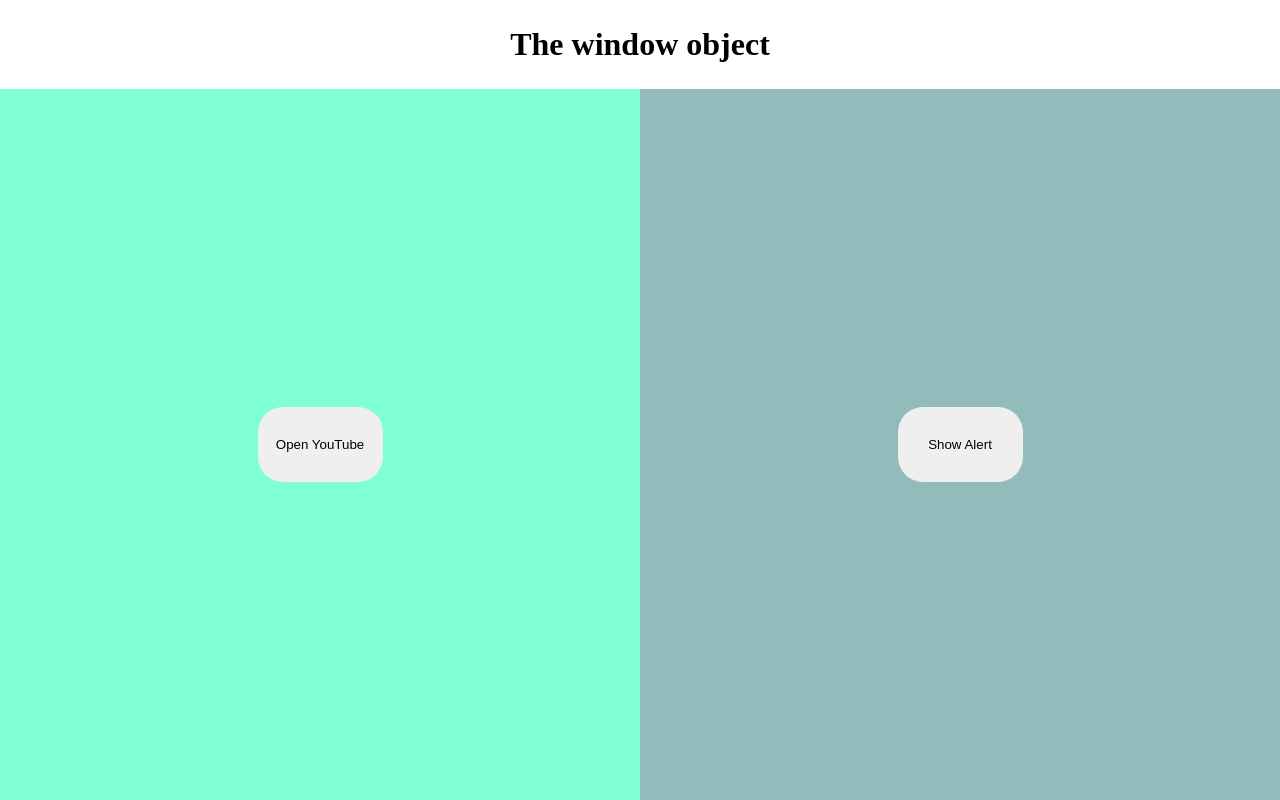
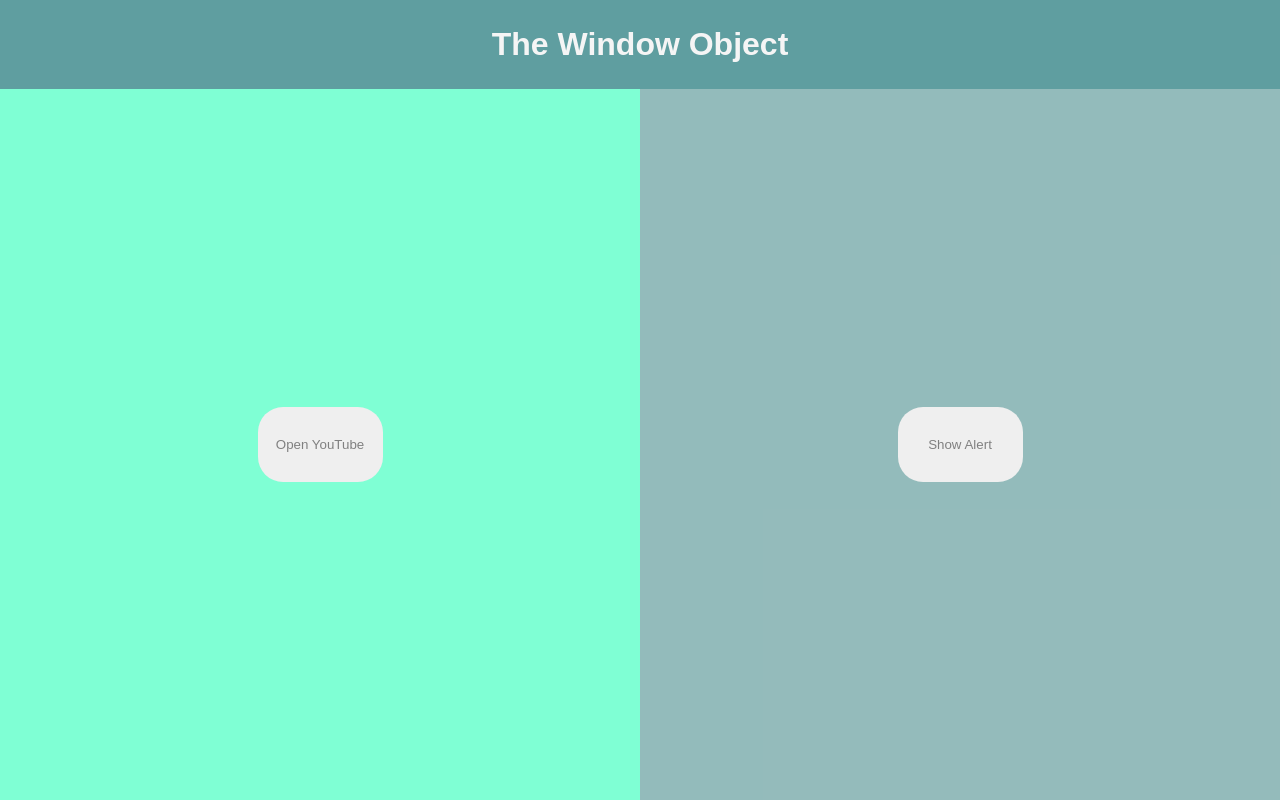
Before and after one commit to mvaibhav5874/MSA, a plain HTML site: page exp4/INDEX.HTML in a window 1280 px wide. Drawn offline with Linux system fonts and the light colour scheme.

Commit message:
commit2.1

```diff
--- a/exp4/INDEX.HTML
+++ b/exp4/INDEX.HTML
@@ -5,11 +5,15 @@
     <meta name="viewport" content="width=device-width, initial-scale=1.0">
     <title>Open YouTube</title>
 
+    <link rel="preconnect" href="https://fonts.googleapis.com">
+    <link rel="preconnect" href="https://fonts.gstatic.com" crossorigin>
+    <link href="https://fonts.googleapis.com/css2?family=Saira:ital,wght@0,100..900;1,100..900&display=swap" rel="stylesheet">
+
     <link rel="stylesheet" href="style.css">
 </head>
 <body>
     <div class="upper">
-        <h1> The window object </h1>
+        <h1> The Window Object </h1>
     </div>
     <div class="lower">
         <div class="left">
--- a/exp4/style.css
+++ b/exp4/style.css
@@ -1,6 +1,8 @@
 * {
     padding: 0;
     margin: 0;
+    font-family: 'Saria', sans-serif;
+    color:  grey;
 }
 
 body {
@@ -19,6 +21,11 @@ body {
     width: 100%;
     align-items: center;
     justify-content: center;
+    background-color: cadetblue;
+}
+
+h1 {
+    color: whitesmoke;
 }
 
 .lower{
```
